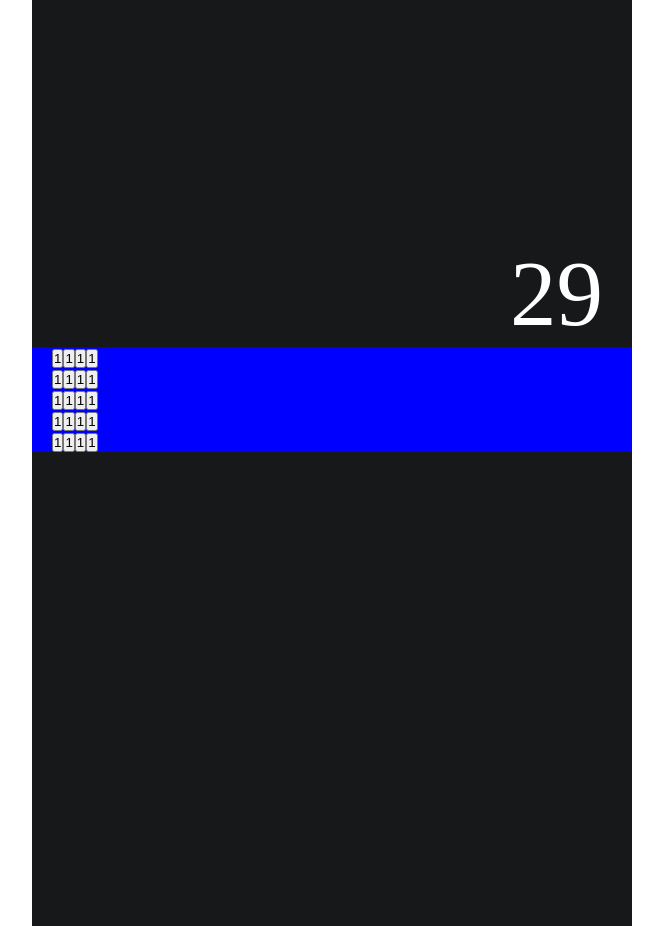
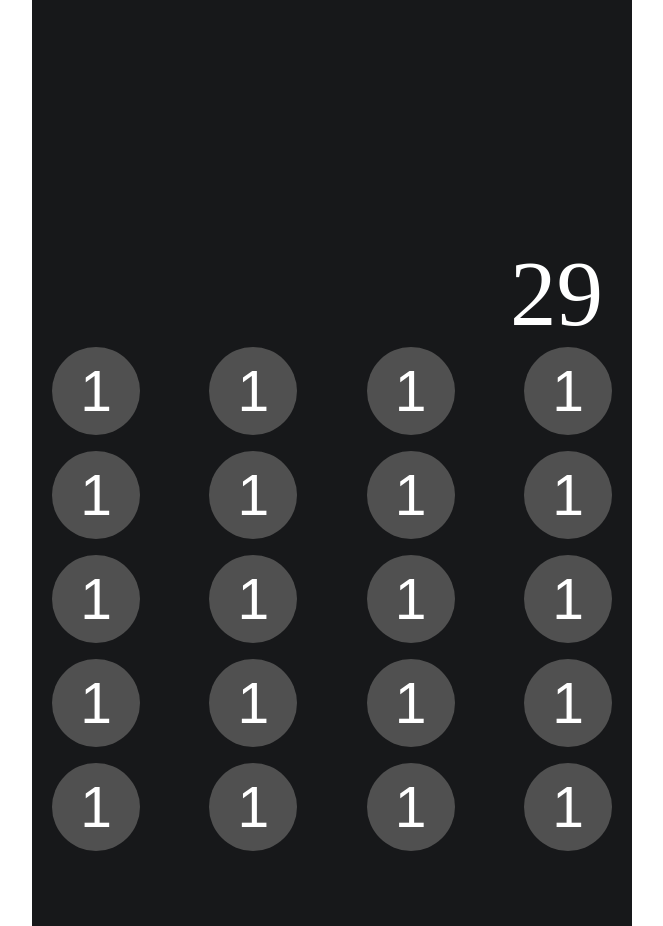
Before and after one commit to hassanaboukhalil/Apple-Calculator, a React (Create React App) app: page / in a window 1280 px wide. Shown: the whole page, without its empty margins (308-971 px from the left). Built offline with nearby package versions, Linux system fonts and the light colour scheme.

Commit message:
added some styles

```diff
--- a/src/css/App.css
+++ b/src/css/App.css
@@ -38,7 +38,23 @@
 .Screen .ButtonsPart {
   width: 100%;
   padding: 0 20px;
-  background-color: blue;
+  display: flex;
+  flex-direction: column;
+  gap: 16px;
+}
+.Screen .ButtonsPart .row-btns {
+  display: flex;
+  flex-direction: row;
+  justify-content: space-between;
+}
+.Screen .ButtonsPart .row-btns .Button {
+  border-radius: 50%;
+  width: 88px;
+  height: 88px;
+  font-size: 57px;
+  background-color: #505050;
+  color: white;
+  border: none;
 }
 .Screen .Line {
   width: 8.125rem;
--- a/src/scss/App.scss
+++ b/src/scss/App.scss
@@ -42,11 +42,28 @@
     .ButtonsPart{
         width: 100%;
         padding: 0 20px;
-        background-color: blue;
+        // background-color: blue;
+        display: flex;
+        flex-direction: column;
+        gap: 16px;
 
-        .Button{
+        .row-btns{
+            display: flex;
+            flex-direction: row;
+            justify-content: space-between;
 
+
+            .Button{
+                border-radius: 50%;
+                width: 88px;
+                height: 88px;
+                font-size: 57px;
+                background-color: #505050;
+                color: white;
+                border: none;
+            }
         }
+
     }
 
     .Line{
```
Also changed, not shown: 1 other file (tests, documents, lock files or other folders).
